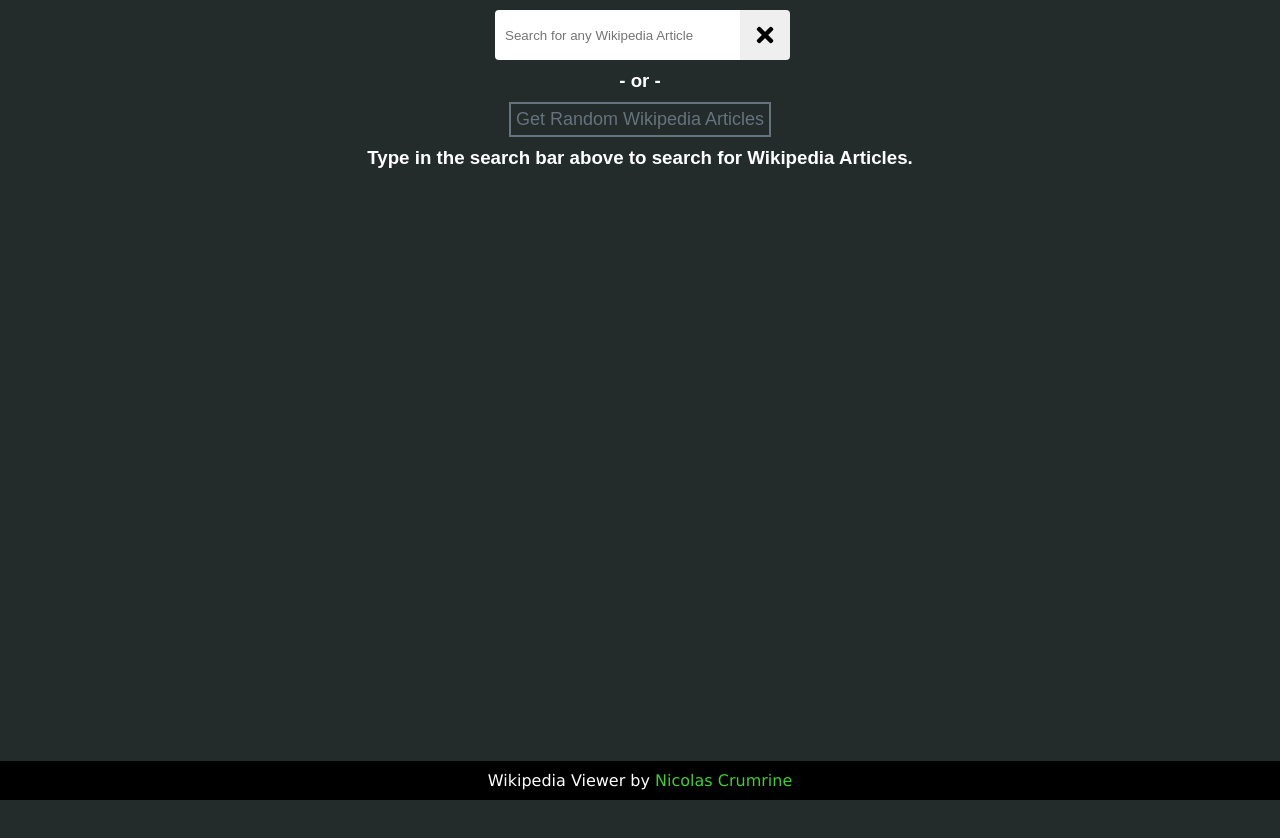
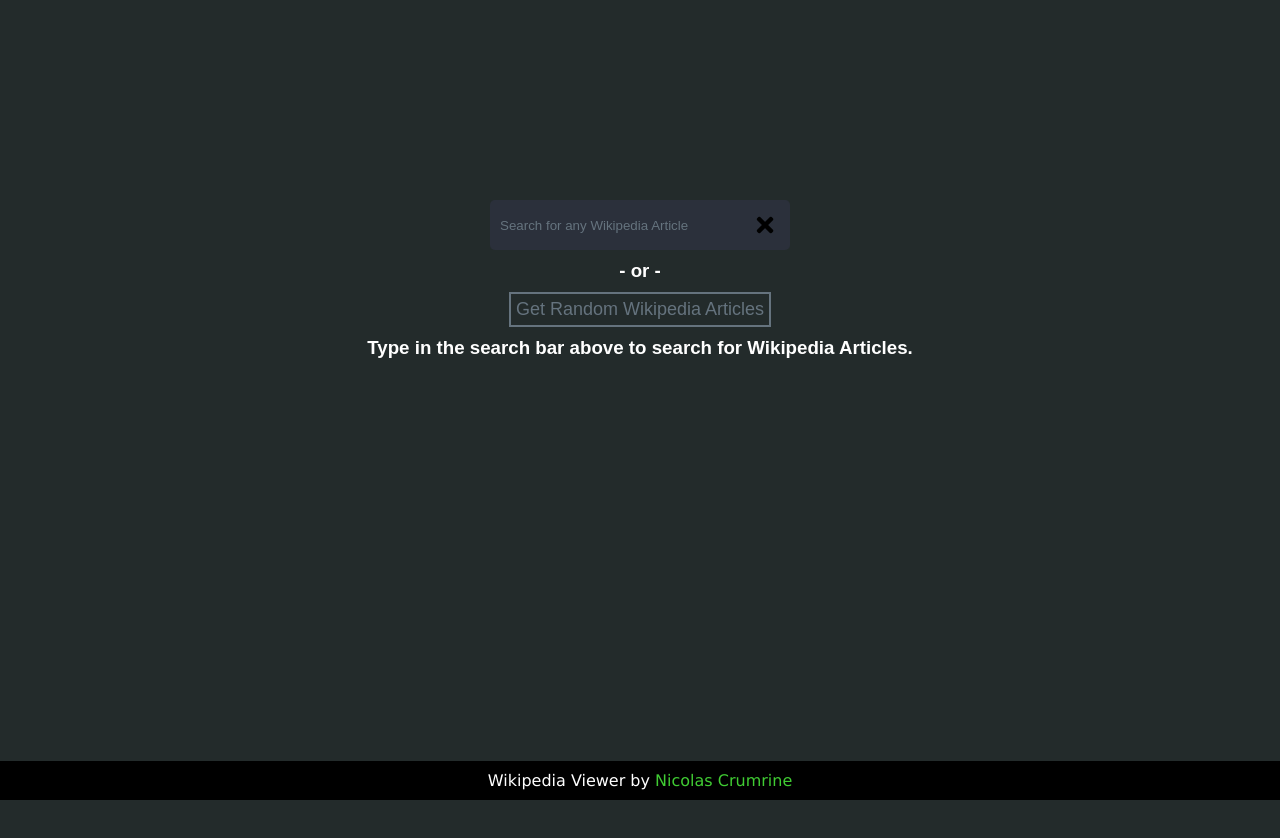
Before and after one commit to CrumrineCoder/wikipediaviewerreact, a React (Create React App) app: page / in a window 1280 px wide. Shown: the top 838 px of the page. Before the commit the page ends 800 px from the top, so only its background shows below. Built offline with nearby package versions, Linux system fonts and the light colour scheme.

Commit message:
The wikipedia viewer moves!

```diff
--- a/src/App.css
+++ b/src/App.css
@@ -1,15 +1,51 @@
 /* Entire Document */
 
-body {
+body, html {
 	color: white;
 	background: #232B2B;
-	margin: 0;
+  margin: 0;
+  max-height: 100%;
+}
+html,
+body, .App, #root {
+    height: 100%;
 }
 
 #root {
-	margin-bottom: 60px;
+  margin-bottom: 60px;
 }
 
+.entry h3 {
+	text-align: center;
+	margin: 10px auto;
+}
+
+.entry{
+ margin-top: 200px;
+ -webkit-transition: margin 1s ease;
+ -moz-transition: margin 1s ease;
+ -ms-transition: margin 1s ease;
+ -o-transition: margin 1s ease;
+ transition: margin 1s ease;
+}
+
+
+button:not(.clear) {
+	margin: 10px auto;
+	display: block;
+	border: 2px solid #65737e;
+	background: #232B2B;
+	color: #65737e;
+	font-size: 18px;
+	padding: 5px;
+	outline: none;
+}
+
+button:hover {
+	color: #ffffff;
+	border-color: #ffffff;
+	cursor: pointer;
+}
 
 /* Nav */
 
@@ -35,6 +71,7 @@
 	color: #4A9943;
 }
 
+/* Search Bar */
 .clear {
   position:absolute;
   right: 0px;
@@ -48,6 +85,7 @@
   font-weight:bold;
   padding:2px;
   border-radius: 0px 4px 4px 0px;
+  background: none;
 }
 
 .fa-times{
@@ -58,41 +96,22 @@
   color: rgb(205, 57, 34);
 }
 
-input{
-  width: 280px;
-  height: 50px;
-  height:50px;
-  padding: 0px;
-  padding-left:10px;
-  border-radius: 4px;
-  border:none;
-  outline:none;
-}
-
-.buttonInside{
+.searchContainer{
   position:relative;
   width: 300px;
   text-align: center;
   margin: 10px auto;
 }
 
-/* Search Bar */
-
-#searchContainer {
-	vertical-align: middle;
-	white-space: nowrap;
-	position: relative;
-	margin: 10px auto;
-  width: 35%;
-  position: relative;
-}
-
-#searchContainer input {
-	width: 90%;
-	height: 50px;
+.searchContainer input {
+  width: 290px;
+  height: 50px;
+  padding: 0px;
+  padding-left:10px;
+  border-radius: 4px;
+  outline:none;
 	background: #2b303b;
 	border: none;
-	font-size: 10pt;
 	color: #63717f;
 	padding-left: 10px;
 	-webkit-border-radius: 5px;
@@ -107,49 +126,27 @@
 	transition: background 1s ease;
 }
 
-#searchContainer input::-webkit-input-placeholder {
+.searchContainer input::-webkit-input-placeholder {
 	color: #65737e;
 }
 
-#searchContainer input:-moz-placeholder {
+.searchContainer input:-moz-placeholder {
 	color: #65737e;
 }
 
-#searchContainer input::-moz-placeholder {
+.searchContainer input::-moz-placeholder {
 	color: #65737e;
 }
 
-#searchContainer input:-ms-input-placeholder {
+.searchContainer input:-ms-input-placeholder {
 	color: #65737e;
 }
 
-#searchContainer input:hover,
-#searchContainer input:focus,
-#searchContainer input:active {
+.searchContainer input:hover,
+.searchContainer input:focus,
+.searchContainer input:active {
 	outline: none;
 	background: #ffffff;
-}
-
-.entry h3 {
-	text-align: center;
-	margin: 10px auto;
-}
-
-button:not(.clear) {
-	margin: 10px auto;
-	display: block;
-	border: 2px solid #65737e;
-	background: #232B2B;
-	color: #65737e;
-	font-size: 18px;
-	padding: 5px;
-	outline: none;
-}
-
-button:hover {
-	color: #ffffff;
-	border-color: #ffffff;
-	cursor: pointer;
 }
 
 
@@ -175,9 +172,3 @@
 .article:hover {
 	background: #A32D1B;
 }
-
-@media screen and (max-width: 800px) {
-	#searchContainer {
-		width: 100%;
-	}
-}
--- a/src/App.js
+++ b/src/App.js
@@ -13,12 +13,17 @@
 
 function APIDATA(props) {
   if (props.magazine.length > 0) {
+    document.getElementsByClassName("entry")[0].style.marginTop = "50px";
     return props.magazine;
   }
-  else if (props.query.length > 0 && props.magazine.length == 0) {
+  else if (props.query.length > 0 && props.magazine.length === 0) {
+    document.getElementsByClassName("entry")[0].style.marginTop = "50px";
     return <h3> There are no results for this search query. </h3>
   }
   else {
+    if(document.getElementsByClassName("entry")[0]){
+      document.getElementsByClassName("entry")[0].style.marginTop = "200px"
+    }
     return <h3>Type in the search bar above to search for Wikipedia Articles.</h3>
   }
 }
@@ -74,7 +79,7 @@
       }).then(data => {
         let articles = convertToJSONRandom(data.query.random).map((article, i) => {
           return (
-            <a class="article" key={i} target="_blank" href={article.link}>
+            <a className="article" key={i} target="_blank" href={article.link}>
               <h3> {article.title} </h3>
             </a>
           )
@@ -92,7 +97,7 @@
         }).then(data => {
           let articles = convertToJSONQuery(data).map((article, i) => {
             return (
-              <a class="article" key={i} target="_blank" href={article.link}>
+              <a className="article" key={i} target="_blank" href={article.link}>
                 <h3> {article.title} </h3>
                 <p> {article.description} </p>
               </a>
@@ -108,13 +113,13 @@
   render() {
     return (
       <div className="entry">
-        <div class="buttonInside">
+        <div className="searchContainer">
           <input
             placeholder="Search for any Wikipedia Article"
             ref={input => this.search = input}
             onChange={this.handleInputChange}
             value={this.state.query}
-          /><button class="clear" onClick={this.clear}>  <i class="fa fa-times"> </i> </button>
+          /><button className="clear" onClick={this.clear}>  <i className="fa fa-times"> </i> </button>
 
         </div>
         <h3>- or -</h3>
```
